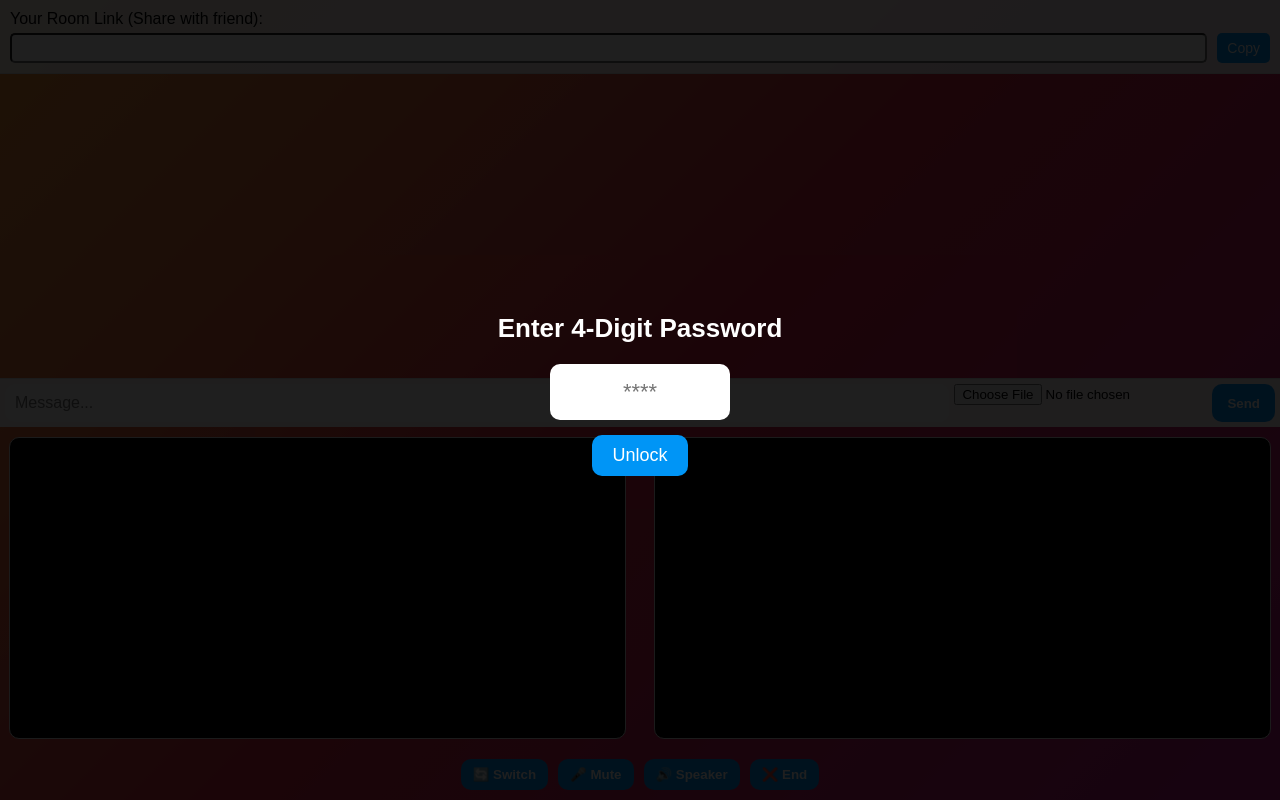
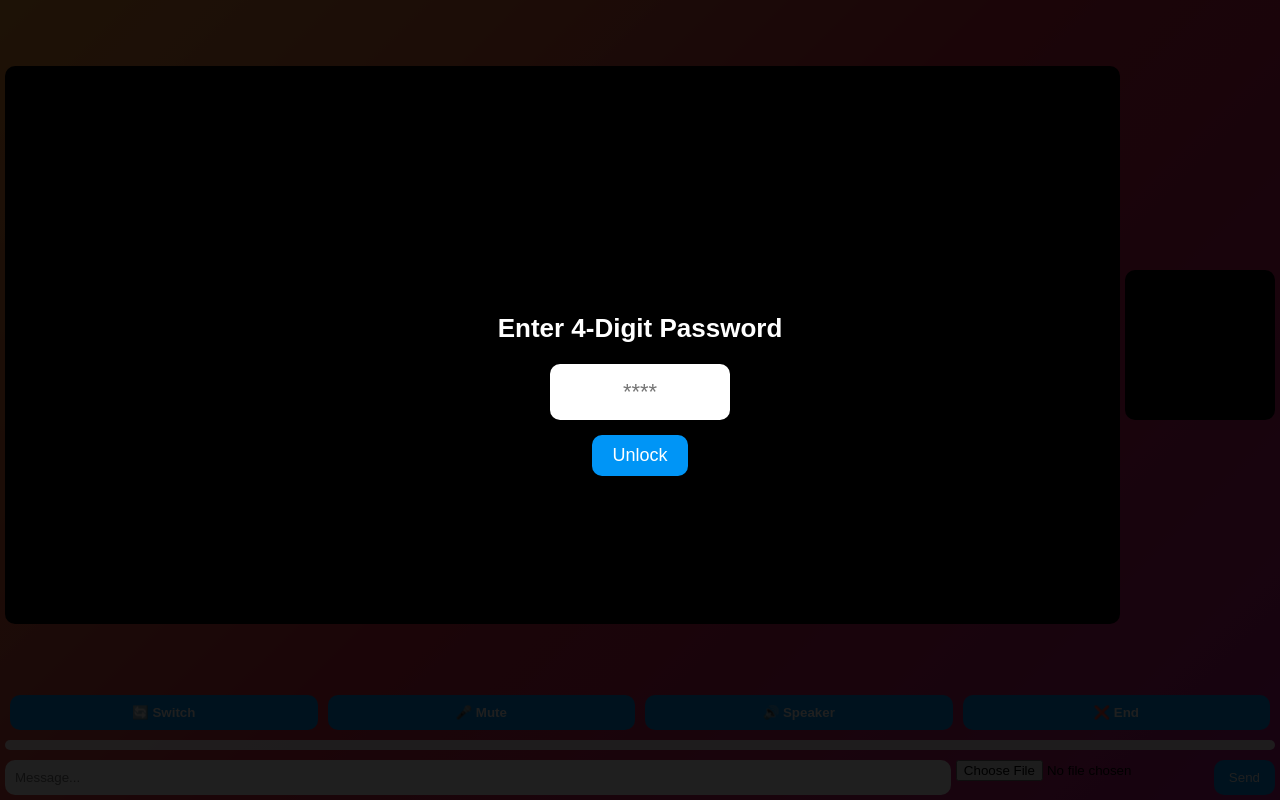
Before and after one commit to pawansangsapna-cmd/Lify, a plain HTML site: page index.html in a window 1280 px wide. Drawn offline with Linux system fonts and the light colour scheme.

Commit message:
Update index.html

```diff
--- a/index.html
+++ b/index.html
@@ -31,49 +31,99 @@
   }
   #passError { color:red; margin-top:15px; font-size:18px; }
 
-  .room-info {
-    padding:10px;
-    background: rgba(255,255,255,0.9);
-    border-bottom:1px solid #dbdbdb;
+  .main-container {
+    display:flex;
+    flex:1;
+    flex-direction: column;
+    padding:5px;
+    gap:5px;
   }
-  .link-box { display:flex; gap:10px; margin-top:5px; }
-  .link-box input { flex:1; padding:5px; font-size:14px; border-radius:5px; }
-  .link-box button { padding:5px 10px; font-size:14px; background:#0095f6; color:#fff; border:none; cursor:pointer; border-radius:5px; }
+
+  .video-section {
+    display:flex;
+    flex:1;
+    gap:5px;
+    flex-wrap:wrap;
+    justify-content:center;
+    align-items:center;
+  }
+
+  #remoteVideo {
+    background:#000;
+    flex:1;
+    border-radius:10px;
+    min-height:250px;
+  }
+
+  #localVideo {
+    background:#000;
+    width:150px;
+    height:150px;
+    border-radius:10px;
+    position:relative;
+    cursor:pointer;
+    transition: all 0.3s ease;
+  }
+
+  #localVideo.minimized { width:100px; height:100px; opacity:0.8; }
+
+  .controls {
+    display:flex;
+    justify-content:center;
+    gap:10px;
+    flex-wrap:wrap;
+    margin:5px;
+  }
+  .controls button {
+    padding:10px 15px;
+    border:none;
+    border-radius:10px;
+    background:#0095f6;
+    color:white;
+    font-weight:bold;
+    cursor:pointer;
+    flex:1 0 100px;
+    display:flex;
+    justify-content:center;
+    align-items:center;
+    gap:5px;
+  }
+
+  .chat-section {
+    display:flex;
+    flex-direction:column;
+    gap:5px;
+  }
 
   .messages {
-    flex:1;
+    max-height:200px;
     overflow-y:auto;
-    padding:10px;
+    padding:5px;
     display:flex;
     flex-direction:column;
-    gap:10px;
+    gap:5px;
+    background:rgba(255,255,255,0.9);
+    border-radius:10px;
   }
-
-  .message { max-width:70%; padding:10px; border-radius:15px; word-break: break-word; }
+  .message { max-width:70%; padding:10px; border-radius:15px; word-break:break-word; }
   .sent { align-self:flex-end; background:#dcf8c6; }
   .received { align-self:flex-start; background:#fff; border:1px solid #dbdbdb; }
+  .message img, .message video.received-file { max-width:200px; border-radius:10px; margin-top:5px; }
 
   .input-box {
     display:flex;
-    border-top:1px solid #dbdbdb;
-    background: rgba(255,255,255,0.95);
-    padding:5px;
     gap:5px;
+    margin-top:5px;
   }
-  .input-box input[type="text"] { flex:1; padding:10px; border:none; outline:none; font-size:16px; border-radius:10px; }
+  .input-box input[type="text"] { flex:1; padding:10px; border-radius:10px; border:none; outline:none; }
   .input-box input[type="file"] { border:none; }
-  .input-box button { padding:10px 15px; border:none; background:#0095f6; color:#fff; cursor:pointer; font-weight:bold; border-radius:10px; }
-
-  .video-container { display:flex; justify-content:space-around; margin:10px 0; flex-wrap:wrap; gap:10px; }
-  video { width:48%; max-height:300px; border:1px solid #dbdbdb; border-radius:10px; background:#000; }
-
-  .controls { display:flex; gap:10px; margin:10px; justify-content:center; flex-wrap:wrap; }
-  .controls button { padding:8px 12px; border:none; border-radius:10px; background:#0095f6; color:#fff; cursor:pointer; font-weight:bold; display:flex; align-items:center; gap:5px; }
-
-  img, video.received-file { max-width:200px; border-radius:10px; margin-top:5px; }
+  .input-box button { padding:10px 15px; border:none; border-radius:10px; background:#0095f6; color:white; cursor:pointer; }
 
   @media(max-width:768px){
-    .video-container video { width:100%; max-height:200px; }
+    .video-section { flex-direction:column; }
+    #remoteVideo { min-height:200px; }
+    #localVideo { width:120px; height:120px; }
+    #localVideo.minimized { width:80px; height:80px; }
   }
 </style>
 </head>
@@ -87,27 +137,14 @@
   <p id="passError"></p>
 </div>
 
-<div class="room-info">
-  <div>Your Room Link (Share with friend):</div>
-  <div class="link-box">
-    <input type="text" id="roomLink" readonly>
-    <button onclick="copyLink()">Copy</button>
-  </div>
+<div class="main-container">
+  <!-- VIDEO SECTION -->
+  <div class="video-section">
+    <video id="remoteVideo" autoplay playsinline></video>
+    <video id="localVideo" autoplay muted playsinline onclick="toggleLocalMinimize()"></video>
   </div>
 
-<div class="messages" id="messages"></div>
-
-<div class="input-box">
-  <input type="text" id="messageInput" placeholder="Message...">
-  <input type="file" id="fileInput" accept="image/*,video/*">
-  <button onclick="sendMessage()">Send</button>
-</div>
-
-<div class="video-container">
-  <video id="localVideo" autoplay muted playsinline></video>
-  <video id="remoteVideo" autoplay playsinline></video>
-</div>
-
+  <!-- BUTTON CONTROLS -->
   <div class="controls">
     <button id="switchBtn">🔄 Switch</button>
     <button id="muteBtn">🎤 Mute</button>
@@ -115,60 +152,65 @@
     <button id="endCallBtn">❌ End</button>
   </div>
 
+  <!-- CHAT SECTION -->
+  <div class="chat-section">
+    <div class="messages" id="messages"></div>
+    <div class="input-box">
+      <input type="text" id="messageInput" placeholder="Message...">
+      <input type="file" id="fileInput" accept="image/*,video/*">
+      <button onclick="sendMessage()">Send</button>
+    </div>
+  </div>
+</div>
+
 <script>
-// ------------------ PASSWORD CHECK ------------------
-function checkPass() {
+// ------------------ PASSWORD ------------------
+function checkPass(){
   const input = document.getElementById("passInput").value;
-  if(input === "1008"){
+  if(input==="1008"){
     document.getElementById("passwordScreen").style.display="none";
-    initCall(); // Start the main app
+    initCall();
   } else {
     document.getElementById("passError").innerText="❌ Wrong Password!";
   }
 }
 
-// ------------------ MESSAGES ------------------
+// ------------------ VARIABLES ------------------
 let messagesDiv = document.getElementById('messages');
 let peer, localStream, currentCall, conn;
 let videoFacingMode = "user";
 let muted=false, speakerOn=true;
 
+// ------------------ MESSAGES ------------------
 function appendMessage(cls, text='', fileData='', fileType=''){
   const msgDiv = document.createElement('div');
   msgDiv.classList.add('message', cls);
   if(fileData){
     if(fileType.startsWith('image')){
-      const img = document.createElement('img');
-      img.src = fileData;
-      msgDiv.appendChild(img);
+      const img = document.createElement('img'); img.src=fileData; msgDiv.appendChild(img);
     } else if(fileType.startsWith('video')){
-      const vid = document.createElement('video');
-      vid.src = fileData;
-      vid.controls = true;
-      vid.classList.add('received-file');
-      msgDiv.appendChild(vid);
+      const vid = document.createElement('video'); vid.src=fileData; vid.controls=true; vid.classList.add('received-file'); msgDiv.appendChild(vid);
     }
   }
   if(text) msgDiv.appendChild(document.createTextNode(text));
   messagesDiv.appendChild(msgDiv);
-  messagesDiv.scrollTop = messagesDiv.scrollHeight;
+  messagesDiv.scrollTop=messagesDiv.scrollHeight;
 }
 
 function sendMessage(){
-  const input = document.getElementById('messageInput');
-  const text = input.value.trim();
-  const fileInput = document.getElementById('fileInput');
+  const input=document.getElementById('messageInput');
+  const text=input.value.trim();
+  const fileInput=document.getElementById('fileInput');
 
   if(text){
     appendMessage('sent', text);
     if(conn && conn.open) conn.send({type:'text', content:text});
     input.value='';
   }
-
   if(fileInput.files.length>0){
-    const file = fileInput.files[0];
-    const reader = new FileReader();
-    reader.onload = ()=>{
+    const file=fileInput.files[0];
+    const reader=new FileReader();
+    reader.onload=()=>{
       appendMessage('sent','',reader.result,file.type);
       if(conn && conn.open) conn.send({type:'file', content:reader.result, fileType:file.type});
     };
@@ -177,108 +219,92 @@ function sendMessage(){
   }
 }
 
-function copyLink(){
-  const input = document.getElementById('roomLink');
-  input.select();
-  input.setSelectionRange(0,99999);
-  document.execCommand('copy');
-  alert('Room link copied!');
-}
-
 // ------------------ VIDEO ------------------
 async function startStream(){
   localStream = await navigator.mediaDevices.getUserMedia({
-    video: { width:1280, height:720, frameRate:30, facingMode: videoFacingMode },
+    video:{width:1280,height:720,frameRate:30,facingMode:videoFacingMode},
     audio:true
   });
-  document.getElementById('localVideo').srcObject = localStream;
+  document.getElementById('localVideo').srcObject=localStream;
 }
 
 async function switchCamera(){
   if(!localStream) return;
-  videoFacingMode = (videoFacingMode === 'user') ? 'environment' : 'user';
-  const tracks = localStream.getTracks();
-  tracks.forEach(track => track.stop());
+  videoFacingMode = (videoFacingMode==='user')?'environment':'user';
+  localStream.getTracks().forEach(track=>track.stop());
   await startStream();
   if(currentCall){
-    const sender = currentCall.peerConnection.getSenders().find(s => s.track.kind === 'video');
+    const sender=currentCall.peerConnection.getSenders().find(s=>s.track.kind==='video');
     sender.replaceTrack(localStream.getVideoTracks()[0]);
   }
+}
+
+function toggleLocalMinimize(){
+  const local = document.getElementById('localVideo');
+  local.classList.toggle('minimized');
 }
 
 // ------------------ PEERJS ------------------
 async function initCall(){
   await startStream();
-  const userId = 'peer-'+Math.random().toString(36).substring(2,8);
-  const link = window.location.origin + window.location.pathname + '?peer=' + userId;
-  document.getElementById('roomLink').value = link;
+  const userId='peer-'+Math.random().toString(36).substring(2,8);
+  const link=window.location.origin+window.location.pathname+'?peer='+userId;
+  document.getElementById('roomLink').value=link;
 
-  peer = new Peer(userId,{
-    host:'0.peerjs.com',
-    port:443,
-    secure:true
-  });
+  peer=new Peer(userId,{host:'0.peerjs.com',port:443,secure:true});
 
   peer.on('open', id=>{
-    const urlParams = new URLSearchParams(window.location.search);
-    const otherId = urlParams.get('peer');
+    const urlParams=new URLSearchParams(window.location.search);
+    const otherId=urlParams.get('peer');
     if(otherId && otherId!==id){
-      currentCall = peer.call(otherId, localStream);
+      currentCall=peer.call(otherId, localStream);
       currentCall.on('stream', remoteStream=>{
-        document.getElementById('remoteVideo').srcObject = remoteStream;
+        document.getElementById('remoteVideo').srcObject=remoteStream;
       });
-      conn = peer.connect(otherId);
-      setupDataConnection();
+      conn=peer.connect(otherId); setupDataConnection();
     }
   });
 
   peer.on('call', call=>{
-    currentCall = call;
+    currentCall=call;
     call.answer(localStream);
     call.on('stream', remoteStream=>{
-      document.getElementById('remoteVideo').srcObject = remoteStream;
+      document.getElementById('remoteVideo').srcObject=remoteStream;
     });
   });
 
-  peer.on('connection', c=>{
-    conn = c;
-    setupDataConnection();
-  });
-
+  peer.on('connection', c=>{ conn=c; setupDataConnection(); });
   peer.on('error', err=>{ console.error(err); alert('PeerJS Error:'+err); });
 }
 
 function setupDataConnection(){
   if(!conn) return;
   conn.on('data', data=>{
-    if(data.type==='text'){
-      appendMessage('received', data.content);
-    } else if(data.type==='file'){
-      appendMessage('received','',data.content,data.fileType);
-    }
+    if(data.type==='text') appendMessage('received', data.content);
+    else if(data.type==='file') appendMessage('received','',data.content,data.fileType);
   });
 }
 
 // ------------------ CONTROLS ------------------
-document.getElementById('muteBtn').onclick = ()=>{
+document.getElementById('muteBtn').onclick=()=>{
   if(!localStream) return;
-  muted = !muted;
-  localStream.getAudioTracks()[0].enabled = !muted;
-  document.getElementById('muteBtn').innerText = muted ? '🎤 Unmute' : '🎤 Mute';
+  muted=!muted;
+  localStream.getAudioTracks()[0].enabled=!muted;
+  document.getElementById('muteBtn').innerText=muted?'🎤 Unmute':'🎤 Mute';
 };
-document.getElementById('speakerBtn').onclick = ()=>{
-  const remoteVideo = document.getElementById('remoteVideo');
-  speakerOn = !speakerOn;
-  remoteVideo.muted = !speakerOn;
-  document.getElementById('speakerBtn').innerText = speakerOn ? '🔊 Speaker' : '🔊 Off';
+document.getElementById('speakerBtn').onclick=()=>{
+  const remoteVideo=document.getElementById('remoteVideo');
+  speakerOn=!speakerOn;
+  remoteVideo.muted=!speakerOn;
+  document.getElementById('speakerBtn').innerText=speakerOn?'🔊 Speaker':'🔊 Off';
 };
-document.getElementById('endCallBtn').onclick = ()=>{
+document.getElementById('endCallBtn').onclick=()=>{
   if(currentCall) currentCall.close();
   if(peer) peer.destroy();
   alert('Call ended');
 };
-document.getElementById('switchBtn').onclick = switchCamera;
+document.getElementById('switchBtn').onclick=switchCamera;
+</script>
 
-</script>
 </body>
 </html>
```
Lines whose indentation alone changed are shown as unchanged.
